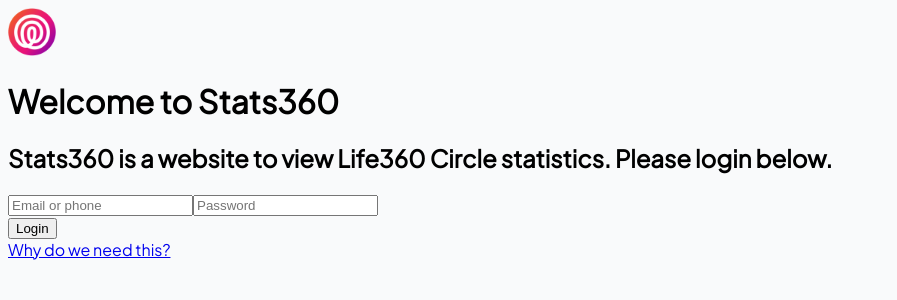
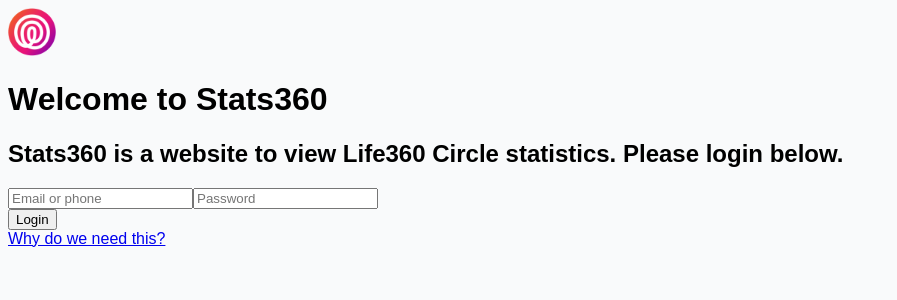
Before and after one commit to jacc/stats360, a Next.js app: page / in a window 1280 px wide. Shown: the top 300 px of the page, without its empty margins (0-897 px from the left). Built offline with nearby package versions, Linux system fonts and the light colour scheme; a small style sheet from the web is missing.

Commit message:
new font

```diff
--- a/src/pages/index.tsx
+++ b/src/pages/index.tsx
@@ -8,7 +8,7 @@
 			<form className="rounded-xl bg-white dark:bg-gray-800 p-12 space-y-6 shadow-sm dark:shadow-neutral-800/25 font-light border border-gray-300 dark:border-gray-700">
 				<div className="flex items-center space-x-3">
 					<Image src={Life360Logo} height={48} width={48} alt="Life 360 Logo" />
-					<h1 className="font-bold text-2xl">Welcome to Stats360</h1>
+					<h1 className="font-semibold text-2xl">Welcome to Stats360</h1>
 				</div>
 
 				<h2 className="font-light text-lg text-gray-500">
@@ -19,13 +19,13 @@
 				<div className="w-1/2 space-y-2">
 					<input
 						type="text"
-						className="w-full inline-block border px-2 py-3 rounded-md dark:bg-gray-900/50 dark:border-gray-800"
+						className="w-full inline-block border px-2 py-3 rounded-lg dark:bg-gray-900/50 dark:border-gray-800"
 						placeholder="Email or phone"
 					/>
 
 					<input
 						type="password"
-						className="w-full inline-block border px-2 py-3 rounded-md dark:bg-gray-900/50 dark:border-gray-800"
+						className="w-full inline-block border px-2 py-3 rounded-lg dark:bg-gray-900/50 dark:border-gray-800"
 						placeholder="Password"
 					/>
 				</div>
--- a/src/styles/index.css
+++ b/src/styles/index.css
@@ -1,5 +1,8 @@
+@import url('https://cdn.jsdelivr.net/npm/@xz/fonts@1/serve/plus-jakarta-display.min.css');
+
 html {
 	@apply min-h-full font-sans;
+	font-family: 'Plus Jakarta Display', sans-serif;
 }
 
 body {
```
